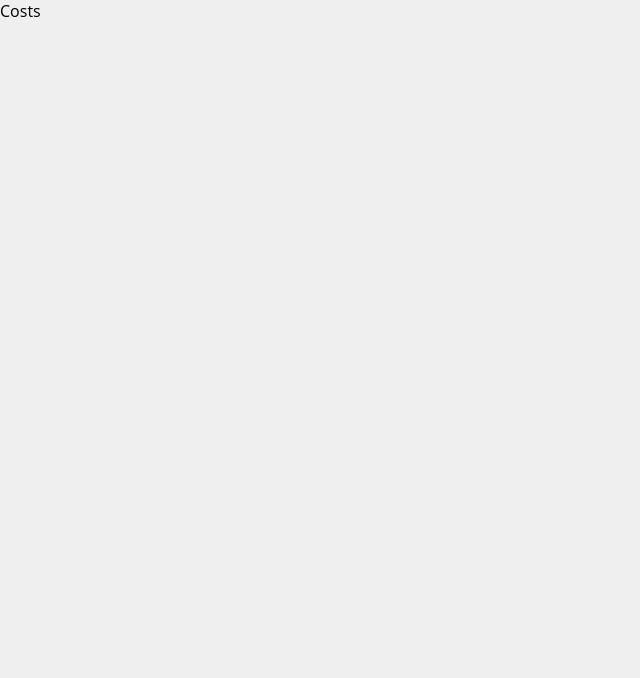
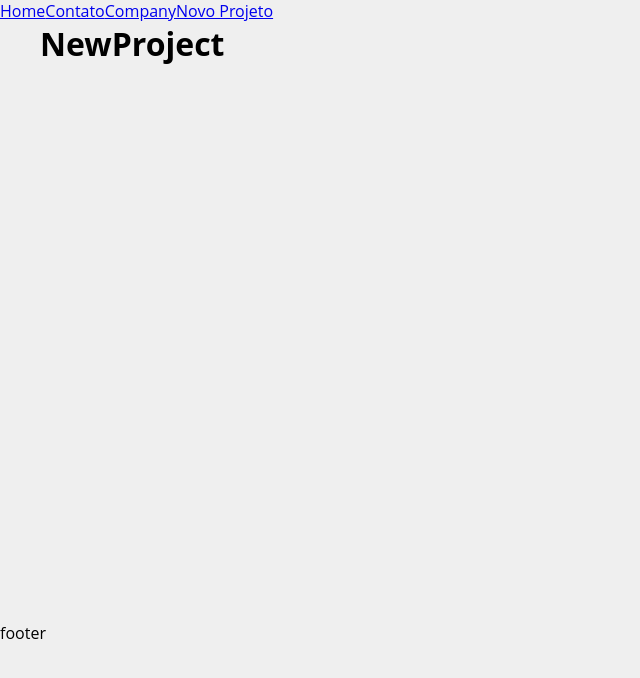
Before and after one commit to Luizenys/projeto-react-costs, a React (Create React App) app: page /newproject in a window 1280 px wide. Shown: the top 678 px of the page, without its empty margins (0-640 px from the left). Built offline with nearby package versions, Linux system fonts and the light colour scheme; the HTML template or start-up script is replaced by a standard one.

Commit message:
structuring the project

```diff
--- a/src/App.js
+++ b/src/App.js
@@ -1,14 +1,30 @@
+import { BrowserRouter as Router, Routes, Route, Link } from 'react-router-dom'
+import Home from './components/pages/Home'
+import Company from './components/pages/Company'
+import Contact from './components/pages/Contact'
+import NewProject from './components/pages/NewProject'
+
+import Container from './components/layout/Container'
 
 function App() {
   return (
-    <div className="App">
-      <header className="App-header">
-
-        <p>
-          Costs
-        </p>
-      </header>
-    </div>
+    <Router>
+      <ul>
+        <Link to="/">Home</Link>
+        <Link to="/contact">Contato</Link>
+        <Link to="/company">Company</Link>
+        <Link to="/newproject">Novo Projeto</Link>
+      </ul>
+      <Container customClass="min-height">
+        <Routes>
+            <Route exact path="/" element={<Home/>} />
+            <Route exact path="/company" element={<Company/>} />
+            <Route exact path="/contact" element={<Contact/>} />
+            <Route exact path="/newproject" element={<NewProject/>} />
+        </Routes>
+      </Container>
+      <p>footer</p>
+    </Router>
   );
 }
 
--- /dev/null
+++ b/src/components/layout/Container.js
@@ -0,0 +1,9 @@
+import styles from './Container.module.css'
+
+function Container(props){
+    return (
+        <div className={`${styles.container} ${styles[props.customClass]}`}>{props.children}</div>
+    )
+}
+
+export default Container
--- /dev/null
+++ b/src/components/layout/Container.module.css
@@ -0,0 +1,20 @@
+.container {
+    width: 1200px;
+    display: flex;
+    justify-content: space-between;
+    margin: 0 auto;
+    flex-wrap: wrap;
+}
+
+.min-height {
+    min-height: 75%;
+}
+
+.start {
+    justify-content: flex-start;
+}
+
+.column{
+    flex-direction: column;
+    justify-content: flex-start;
+}
--- /dev/null
+++ b/src/components/pages/Company.js
@@ -0,0 +1,5 @@
+function Company() {
+    return <h1> Company </h1>
+}
+
+export default Company
--- /dev/null
+++ b/src/components/pages/Contact.js
@@ -0,0 +1,5 @@
+function Contact() {
+    return <h1> Contact </h1>
+}
+
+export default Contact
--- /dev/null
+++ b/src/components/pages/Home.js
@@ -0,0 +1,5 @@
+function Home() {
+    return <h1> Home </h1>
+}
+
+export default Home
--- /dev/null
+++ b/src/components/pages/NewProject.js
@@ -0,0 +1,5 @@
+function NewProject() {
+    return <h1> NewProject </h1>
+}
+
+export default NewProject
```
